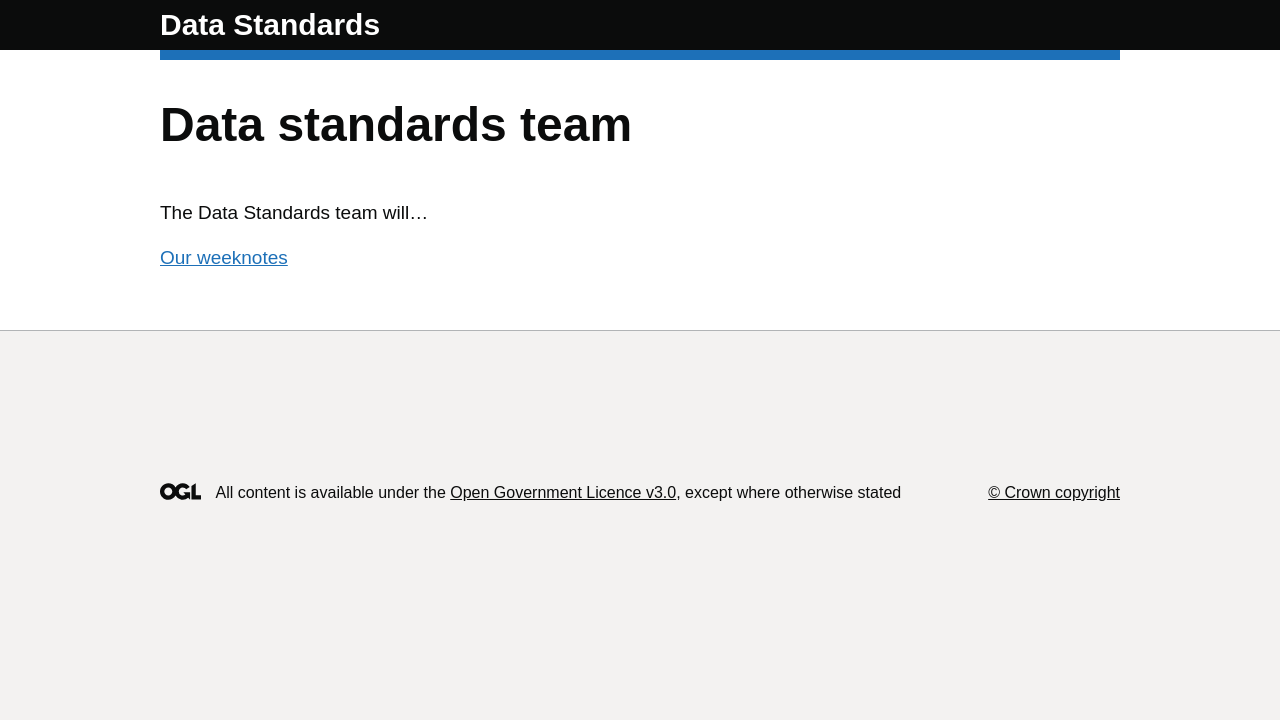
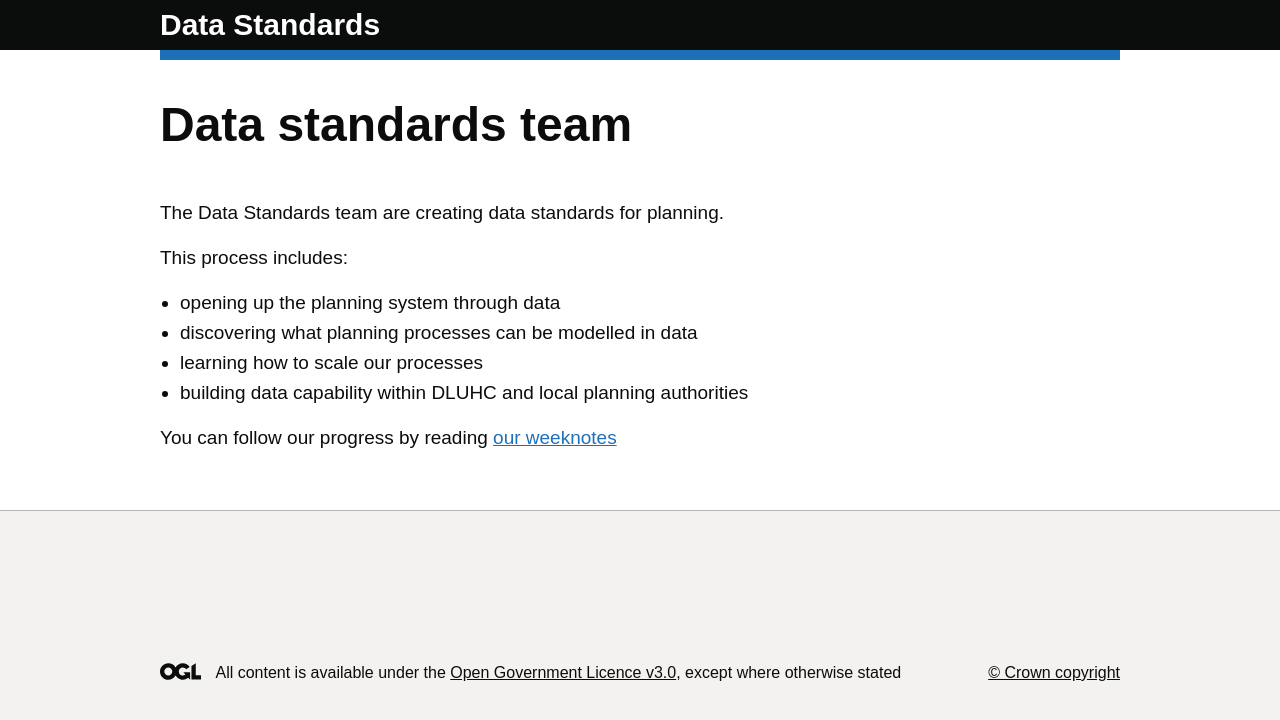
Before and after one commit to digital-land/data-standards-team, a Jekyll site: the page built from index.md, in a window 1280 px wide. Shown: the top 720 px of the page. Built offline with Jekyll 4.4.1, drawn with Linux system fonts in a browser that asks for light colours; some web fonts are replaced; our own code applies the rules of GitHub Pages for plain Markdown files.

Commit message:
Add content to 'homepage'

```diff
--- a/index.md
+++ b/index.md
@@ -5,6 +5,13 @@ hidetitle: True
 
 # Data standards team
 
-The Data Standards team will...
+The Data Standards team are creating data standards for planning.
 
-[Our weeknotes](weeknote)
+This process includes:
+
+- opening up the planning system through data
+- discovering what planning processes can be modelled in data
+- learning how to scale our processes
+- building data capability within DLUHC and local planning authorities
+
+You can follow our progress by reading [our weeknotes](weeknote)
```
